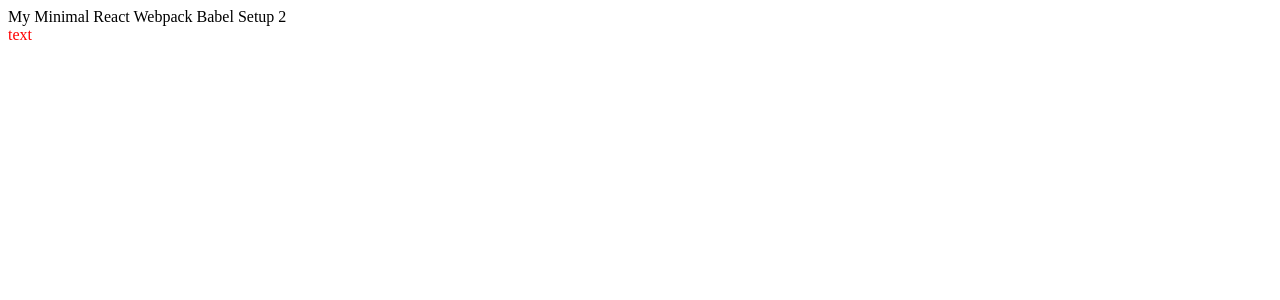
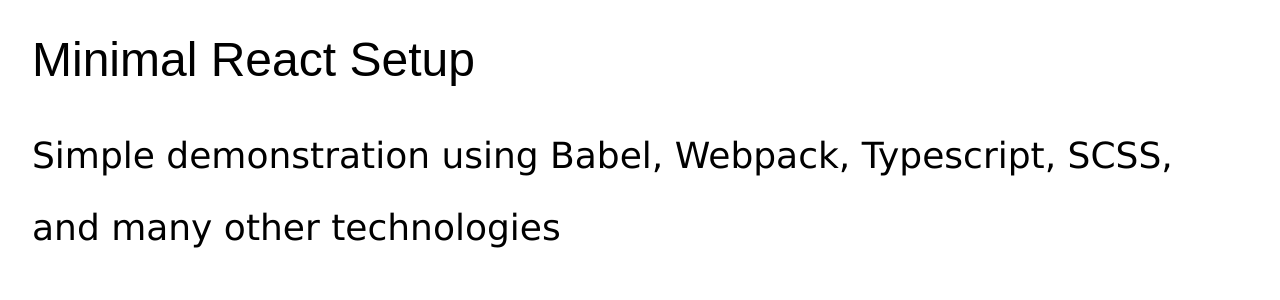
Before and after one commit to tianhuil/simple-react-tsx, a React app: page / in a window 1280 px wide. Shown: the top 300 px of the page. Built offline with nearby package versions, Linux system fonts and the light colour scheme.

Commit message:
Prettifying page

```diff
--- a/src/components/App.tsx
+++ b/src/components/App.tsx
@@ -1,7 +1,11 @@
 import React from "react";
 
-const title: string = "My Minimal React Webpack Babel Setup 2";
+const title: string = "Minimal React Setup",
+      subtitle: string = "Simple demonstration using Babel, Webpack, Typescript, SCSS, and many other technologies"
 
-const App = () => <div>{title}</div>;
+const App = () => <React.Fragment>
+  <h1 className="title">{title}</h1>
+  <h2 className="subtitle">{subtitle}</h2>
+</React.Fragment>
 
 export default App;
--- a/src/index.tsx
+++ b/src/index.tsx
@@ -6,7 +6,6 @@
 ReactDOM.render(
   <React.Fragment>
     <App/>
-    <div className="text">text</div>
   </React.Fragment>,
   document.getElementById("app"),
 );
--- a/src/styles/index.scss
+++ b/src/styles/index.scss
@@ -1,3 +1,23 @@
-.text {
-  color: red;
+html {
+	/* 1 rem = 24px */
+	font-size: 150%;
+	font-family: sans-serif;
 }
+
+.title {
+  font-family: Arial, Helvetica, sans-serif;
+  font-weight: 200;
+  font-size: 2rem;
+  line-height: 3rem;
+  padding: 0;
+  margin: 1rem;
+}
+
+.subtitle {
+  font-family: 'Lucida Sans', 'Lucida Sans Regular', 'Lucida Grande', 'Lucida Sans Unicode', Geneva, Verdana, sans-serif;
+  font-weight: 400;
+  font-size: 1.5rem;
+  line-height: 3rem;
+  padding: 0;
+  margin: 1rem;
+}
```
